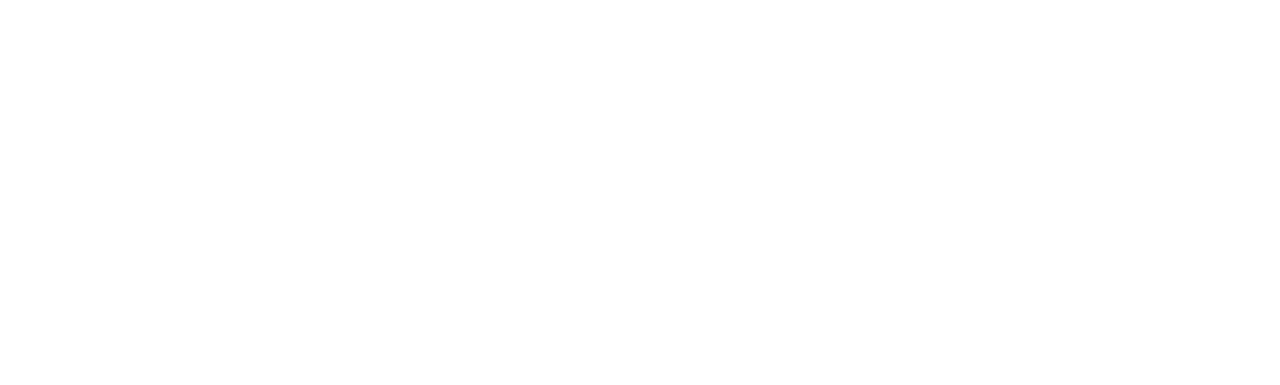
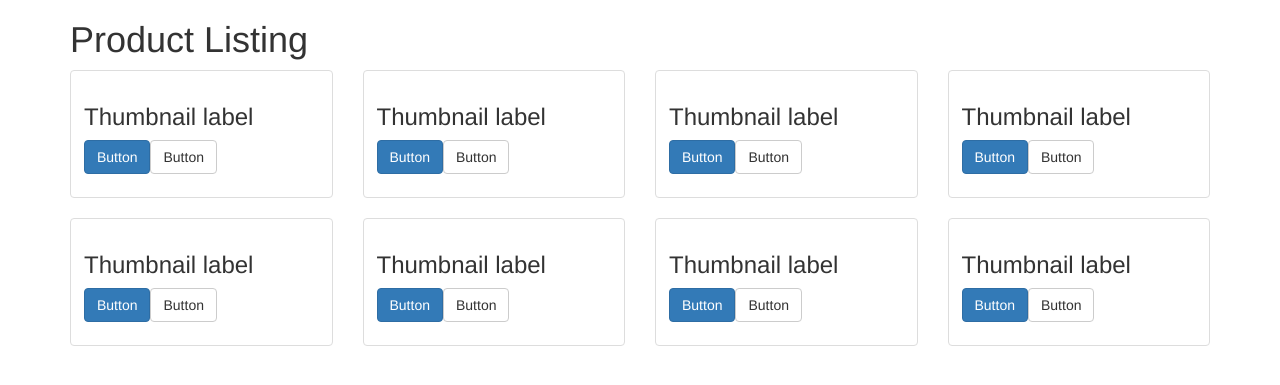
Before and after one commit to mobiusxp/AngularStoreDemo, a PHP site: page / in a window 1280 px wide. Before the commit the part shown is empty. Shown: the top 385 px of the page. Run offline with PHP 8.4, Linux system fonts and the light colour scheme; a stand-in replaces the project's code that opens the database connection; some libraries are stand-ins or nearby versions.

Commit message:
Added the first page

```diff
--- a/index.php
+++ b/index.php
@@ -1,15 +1,28 @@
 <html>
 <head>
 	<title>Angular Tutorial</title>
+	<link rel="stylesheet" type="text/css" href="https://maxcdn.bootstrapcdn.com/bootstrap/3.3.6/css/bootstrap.min.css">
+	<link rel="stylesheet" type="text/css" href="css/style.css">
 </head>
 <body>
-<link rel="stylesheet" type="text/css" href="https://maxcdn.bootstrapcdn.com/bootstrap/3.3.6/css/bootstrap.min.css">
-<link rel="stylesheet" type="text/css" href="css/style.css">
-
-
-
-
+<div class="container">
+	<div id="heading">
+		<h1>Product Listing</h1>
+	</div>
+	<div id="products"><div class="row"></div></div>
+</div>
 <script type="text/javascript" src="https://code.jquery.com/jquery-1.11.3.min.js"></script>
 <script type="text/javascript" src="https://maxcdn.bootstrapcdn.com/bootstrap/3.3.6/js/bootstrap.min.js"></script>
+<script type="text/javascript">
+$(function(){
+
+	var html='<div class="col-sm-6 col-md-3 col-lg-3"><div class="thumbnail"><img src="" alt=""><div class="caption"><h3>Thumbnail label</h3><p></p><p><a href="#" class="btn btn-primary" role="button">Button</a><a href="#" class="btn btn-default" role="button">Button</a></p></div></div></div>';
+	for (var i = 0; i < 8; i++) {
+			$('#products .row').append(html);
+		};
+
+});
+
+</script>
 </body>
 </html>
```
